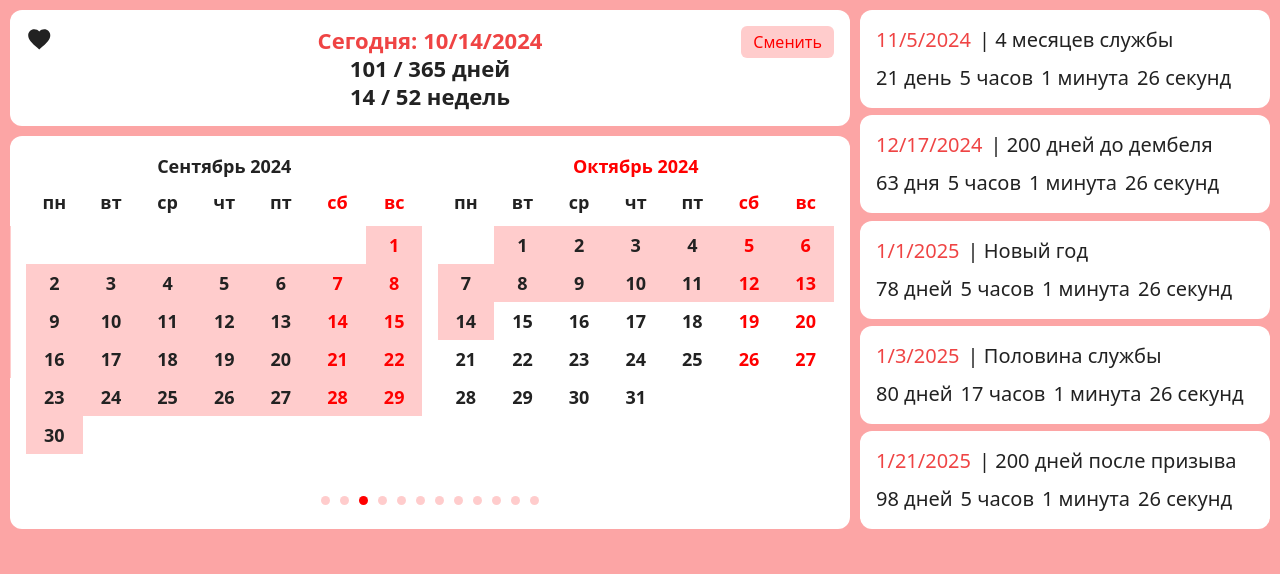
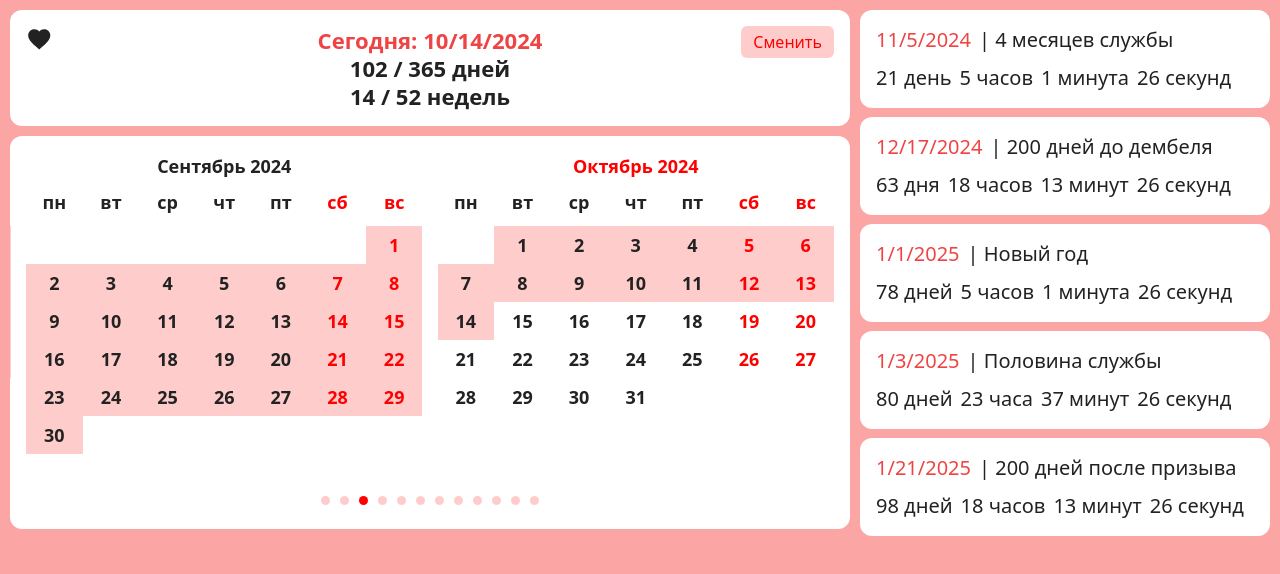
Before and after one commit to esaytar/next-counter, a Next.js app: page / in a window 1280 px wide. Shown: the top 574 px of the page. Built offline with nearby package versions, Linux system fonts and the light colour scheme.

Commit message:
add local time

```diff
--- a/components/HeadCard.jsx
+++ b/components/HeadCard.jsx
@@ -20,7 +20,7 @@ export default function HeadCard({currentDate}) {
         setToday(new Date().toLocaleDateString())
         setDaysTil(() => {
             const diff = setDiffTime(currentDate)
-            return overallDays - Math.ceil(diff / (1000 * 60 * 60 * 24))
+            return overallDays - Math.floor(diff / (1000 * 60 * 60 * 24))
         })
     }, [today])
 
--- a/data/dates.js
+++ b/data/dates.js
@@ -1,6 +1,6 @@
 export const CALL_DATE = "2024-07-05 00:00:00"
-export const DEM_DATE = "2025-07-05 00:00:00"
-export const overallDays = (new Date(DEM_DATE) - new Date(CALL_DATE)) / (1000 * 60 * 60 * 24)
+export const DEM_DATE = new Date("2025-07-05T16:12:00+03:00")
+export const overallDays = Math.floor((DEM_DATE - new Date(CALL_DATE)) / (1000 * 60 * 60 * 24))
 const nearestCall = getNextSunday()
 const [nextMonthDate, monthsCount] = getNextMonth(DEM_DATE)
 const newYear = new Date()
```
